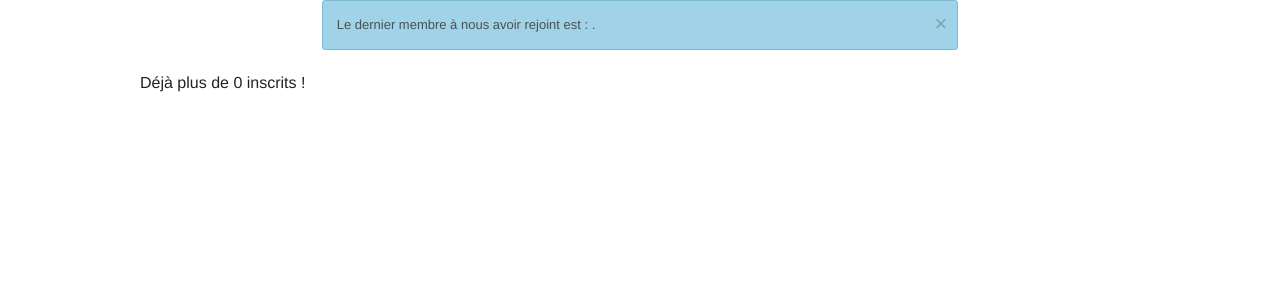
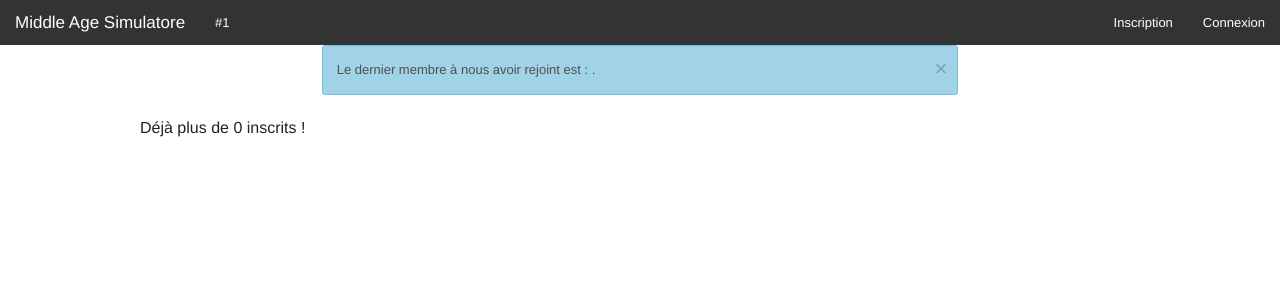
Before and after one commit to pasterp/GestionMiddleAge, a PHP site: page /index.php in a window 1280 px wide. Shown: the top 300 px of the page. Run offline with PHP 8.4, Linux system fonts and the light colour scheme; data that the repository does not hold is empty.

Commit message:
ndeau A
jout d'un

```diff
--- a/src/controleur/accueil.php
+++ b/src/controleur/accueil.php
@@ -1,7 +1,6 @@
 <?php
 
 include_once('./modele/get_statistiques.php');
-include_once('./modele/authentification.php');
 
 $titre = "Accueil";
 $nbJoueurs = get_nbJoueurs();
--- a/src/index.php
+++ b/src/index.php
@@ -3,6 +3,7 @@
 session_start();
 include_once('modele/configuration.php');
 include_once('modele/connexion_sql.php');
+include_once('modele/authentification.php');
 
 if ($bdd == false || isMaintenance()) {
 	$warn = "Le site est actuellement indisponible, veuillez nous en escusez...";
@@ -41,6 +42,7 @@
 	}
 	else if (isset($_GET['page']) && $_GET['page'] == 'logout') {
 		# Deconnexion
+		include_once('controleur/logout.php');
 	}
 	else if (isset($_GET['page']) && $_GET['page'] == 'profile') {
 		# profile d'un joueur (maybe pas tout afficher de son état ?) possibilité d'attaque ?
--- a/src/vue/footer.php
+++ b/src/vue/footer.php
@@ -2,6 +2,7 @@
 	</div>
 	<script src="js/vendor/jquery.js"></script>
     <script src="js/foundation.min.js"></script>
+  	<script src="js/foundation/foundation.topbar.js"></script>
 	<script src="js/foundation/foundation.alert.js"></script>
     <script>
       $(document).foundation();
--- a/src/vue/header.php
+++ b/src/vue/header.php
@@ -8,6 +8,38 @@
     <script src="js/vendor/modernizr.js"></script>
 </head>
 <body>
+
+<nav class="top-bar" data-topbar role="navigation">
+  <ul class="title-area">
+    <li class="name">
+      <h1><a href="index.php"><?php echo $titreSite; ?>e</a></h1>
+    </li>
+    <li class="toggle-topbar menu-icon"><a href="#"><span>Menu</span></a></li>
+  </ul>
+
+  <section class="top-bar-section">
+    <ul class="right">
+<?php if (estAuthentifier()): ?>
+      <li class="has-dropdown">
+        <a href="#">Mon compte</a>
+        <ul class="dropdown">
+          <li><a href="#">Mes informations</a></li>
+          <li><a href="index.php?page=logout">Déconnexion</a></li>
+        </ul>
+      </li>
+<?php else: ?>
+	<li><a href="index.php?page=inscription">Inscription</a></li>
+	<li><a href="index.php?page=login">Connexion</a></li>
+<?php endif ?>
+    </ul>
+
+
+    <ul class="left">
+      <li><a href="#">#1</a></li>
+    </ul>
+  </section>
+</nav>
+
 
 <div class="row">
 	<div class="large-8 small-12 small-centered large-centered columns ">
```
Also changed, not shown: src/controleur/login_post.php (+4 -7 lines).
